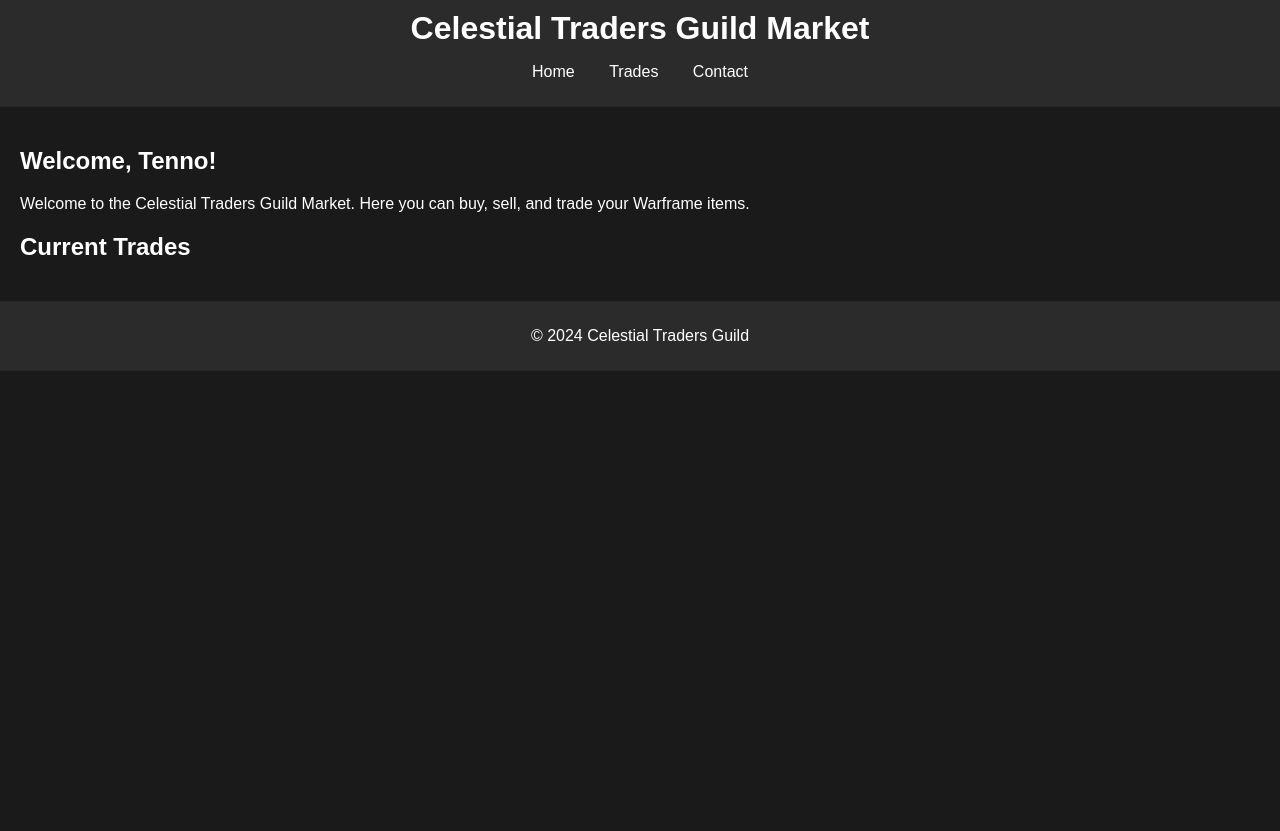
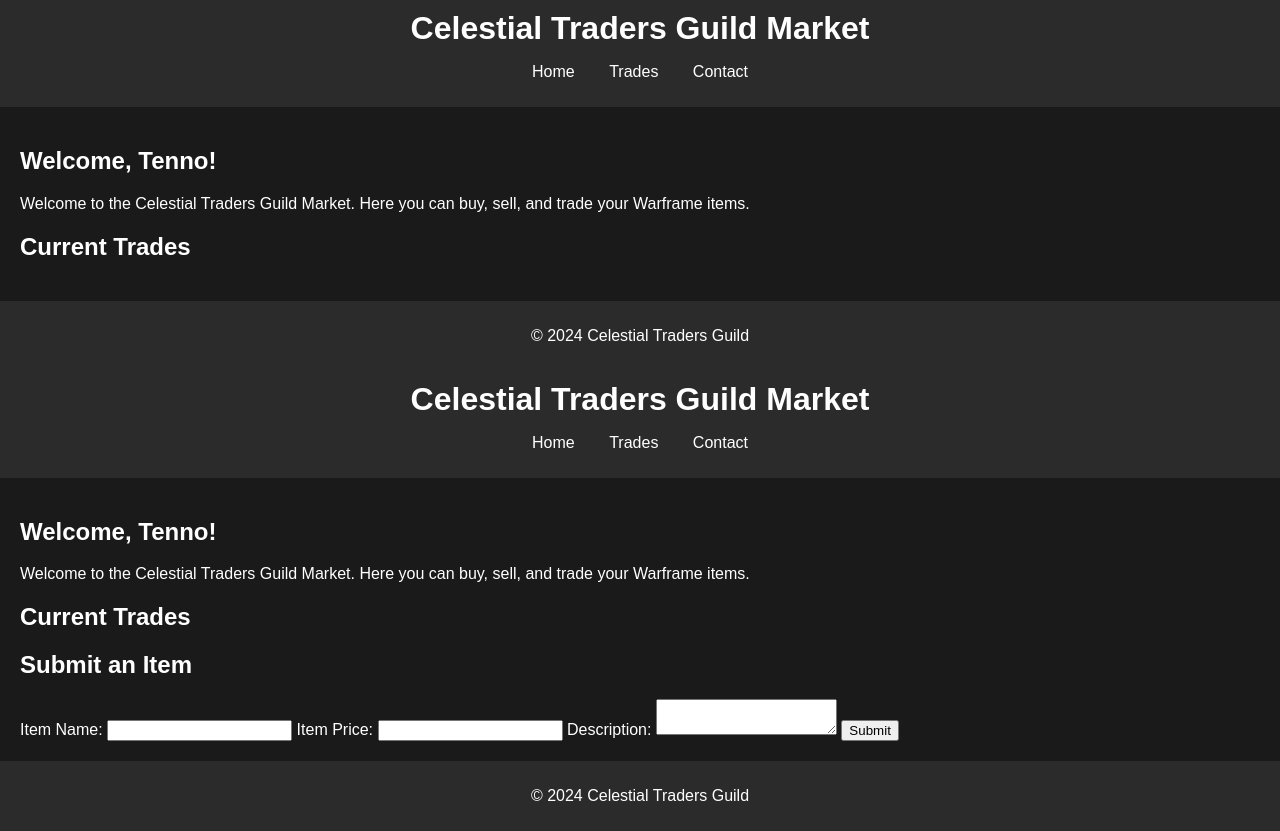
Before and after one commit to QsAreaper/warframe-, a plain HTML site: page index.html in a window 1280 px wide. Before the commit the page ends 800 px from the top, so only its background shows below. Drawn offline with Linux system fonts and the light colour scheme.

Commit message:
Update index.html

```diff
--- a/index.html
+++ b/index.html
@@ -33,3 +33,52 @@
 </body>
     <script src="script.js"></script>
 </html>
+<!DOCTYPE html>
+<html lang="en">
+<head>
+    <meta charset="UTF-8">
+    <meta name="viewport" content="width=device-width, initial-scale=1.0">
+    <title>Celestial Traders Guild Market</title>
+    <link rel="stylesheet" href="style.css">
+    <script src="https://www.gstatic.com/firebasejs/8.6.8/firebase-app.js"></script>
+    <script src="https://www.gstatic.com/firebasejs/8.6.8/firebase-database.js"></script>
+</head>
+<body>
+    <header>
+        <h1>Celestial Traders Guild Market</h1>
+        <nav>
+            <ul>
+                <li><a href="#home">Home</a></li>
+                <li><a href="#trades">Trades</a></li>
+                <li><a href="#contact">Contact</a></li>
+            </ul>
+        </nav>
+    </header>
+    <main>
+        <section id="home">
+            <h2>Welcome, Tenno!</h2>
+            <p>Welcome to the Celestial Traders Guild Market. Here you can buy, sell, and trade your Warframe items.</p>
+        </section>
+        <section id="trades">
+            <h2>Current Trades</h2>
+            <div id="item-list"></div>
+        </section>
+        <section id="submit-item">
+            <h2>Submit an Item</h2>
+            <form id="item-form">
+                <label for="item-name">Item Name:</label>
+                <input type="text" id="item-name" name="item-name" required>
+                <label for="item-price">Item Price:</label>
+                <input type="text" id="item-price" name="item-price" required>
+                <label for="item-description">Description:</label>
+                <textarea id="item-description" name="item-description" required></textarea>
+                <button type="submit">Submit</button>
+            </form>
+        </section>
+    </main>
+    <footer>
+        <p>&copy; 2024 Celestial Traders Guild</p>
+    </footer>
+    <script src="script.js"></script>
+</body>
+</html>
```
